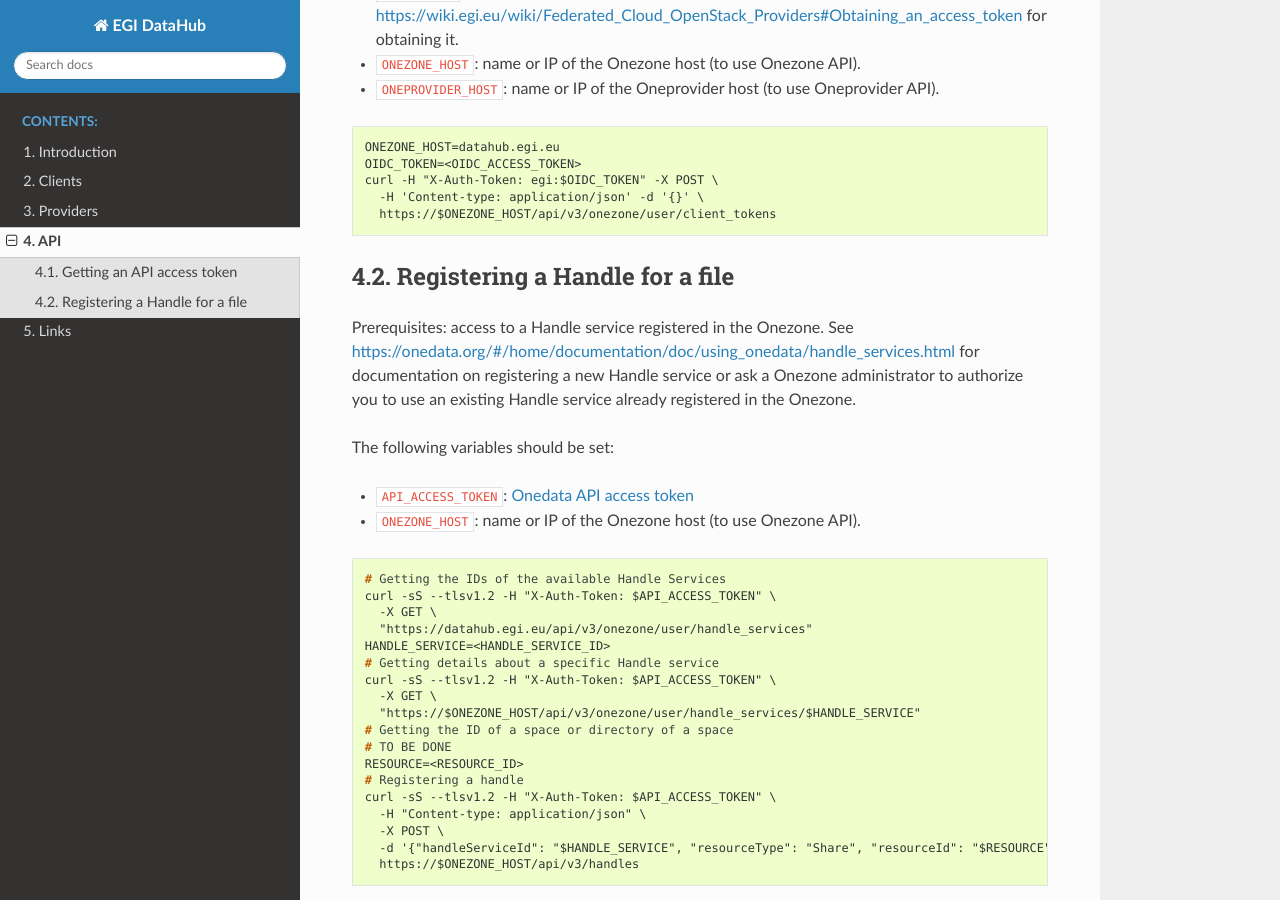
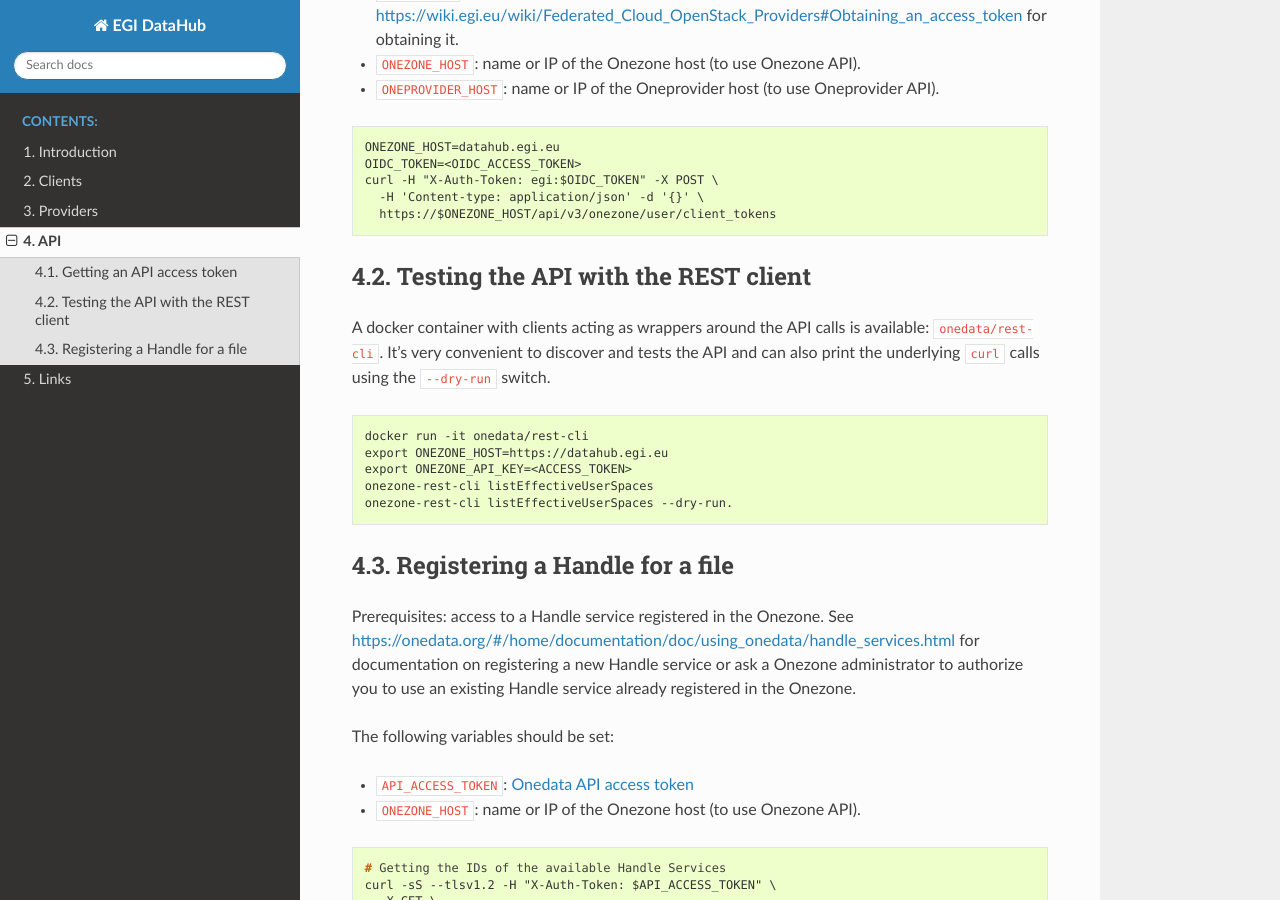
Before and after one commit to EGI-Federation/datahub-documentation, a Sphinx documentation site: the page built from source/api.rst, in a window 1280 px wide and 900 px high, scrolled down 602 px. Built offline with Sphinx 7.4.7 and the Read the Docs theme 2.0.0, drawn with Linux system fonts in a browser that asks for light colours.

Commit message:
api.rst: document onedata/rest-cli usage.

```diff
--- a/source/api.rst
+++ b/source/api.rst
@@ -33,6 +33,22 @@
    curl -H "X-Auth-Token: egi:$OIDC_TOKEN" -X POST \
      -H 'Content-type: application/json' -d '{}' \
      https://$ONEZONE_HOST/api/v3/onezone/user/client_tokens
+
+Testing the API with the REST client
+^^^^^^^^^^^^^^^^^^^^^^^^^^^^^^^^^^^^
+
+A docker container with clients acting as wrappers around the API calls is
+available: ``onedata/rest-cli``. It's very convenient to discover and tests the
+API and can also print the underlying ``curl`` calls using the ``--dry-run``
+switch.
+
+.. code-block:: console
+
+   docker run -it onedata/rest-cli
+   export ONEZONE_HOST=https://datahub.egi.eu
+   export ONEZONE_API_KEY=<ACCESS_TOKEN>
+   onezone-rest-cli listEffectiveUserSpaces
+   onezone-rest-cli listEffectiveUserSpaces --dry-run.
 
 Registering a Handle for a file
 ^^^^^^^^^^^^^^^^^^^^^^^^^^^^^^^
```
